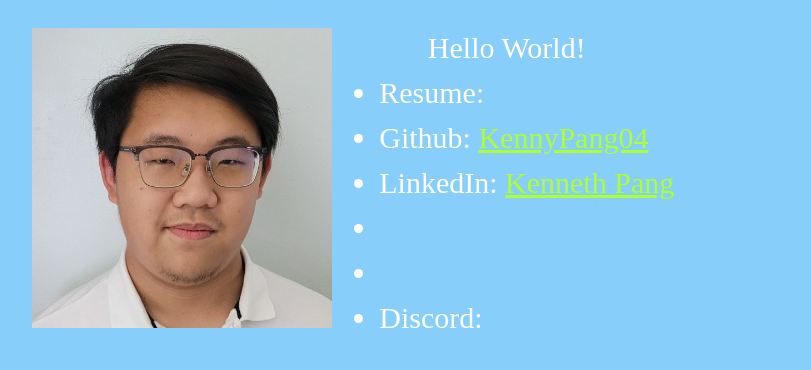
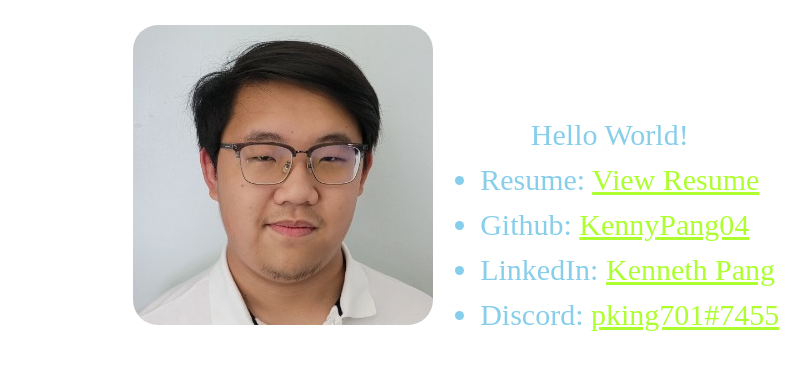
Before and after one commit to KennyPang04/website, a plain HTML site: page mySite.html in a window 1280 px wide. Shown: the whole page, without its empty margins (184-995 px from the left). Drawn offline with Linux system fonts and the light colour scheme; a web font is replaced by a local one.

Commit message:
Changed a few CSS, HTML and folder name

```diff
--- a/mySite.html
+++ b/mySite.html
@@ -10,18 +10,28 @@
     <body>
         <link rel="stylesheet" href="styles.css">
         <div class="top">
-            <img src="images/ID-Photo.jpg">
+            <img src="documents/ID-Photo.jpg">
             <div class="topRight">
                 Hello World!
                 <ul>
-                    <li>Resume: </li>
-                    <li>Github: <a class="links" href="https://github.com/KennyPang04" target="_blank"> KennyPang04 </a></li>
-                    <li>LinkedIn: <a class="links" href="https://www.linkedin.com/in/kenneth-pang-b60823240/" target="_blank"> Kenneth Pang </a></li>
-                    <li></li>
-                    <li></li>
-                    <li>Discord: </li>
+                    <li>
+                        Resume: <a class="links" href="documents/resume.pdf" target="_blank"> View Resume </a>
+                    </li>
+                    <li>
+                        Github: <a class="links" href="https://github.com/KennyPang04" target="_blank"> KennyPang04 </a>
+                    </li>
+                    <li>
+                        LinkedIn: <a class="links" href="https://www.linkedin.com/in/kenneth-pang-b60823240/" target="_blank"> Kenneth Pang </a>
+                    </li>
+                    <li>
+                        Discord: <a class="links" href="https://discord.com/login" target="_blank"> pking701#7455 </a>
+                    </li>
                 </ul>
             </div>
         </div>
+
+        <div class="bottom">
+
+        </div>
     </body>
 </html>
--- a/styles.css
+++ b/styles.css
@@ -2,21 +2,26 @@ body {
     margin: 25px;
     border: 0px;
     padding: 0px;
-    background-color: lightskyblue;
+    background-color: white;
     color: #ffffff;
     font-family: signika-bold;
     font-size: 30px;
     line-height: 1.5;
-    max-width: 80%;
     text-align: center;
+}
+
+.top {
+    color: skyblue;
 }
 
 .top img {
     display: inline-block;
+    border-radius: 25px;
 }
 
 .topRight ul {
     text-align: left;
+    color: skyblue;
 }
 
 ul {
@@ -28,7 +33,11 @@ ul {
 }
 
 .links {
+    text-align: right;
+    border-bottom: 1px solid;
+    border-bottom: black;
     margin: 0px;
+    padding-top: 1px;
     color: greenyellow
 }
 
```
Also changed, not shown: documents/ID-Photo.jpg (renamed from images/ID-Photo.jpg), 1 other file.
